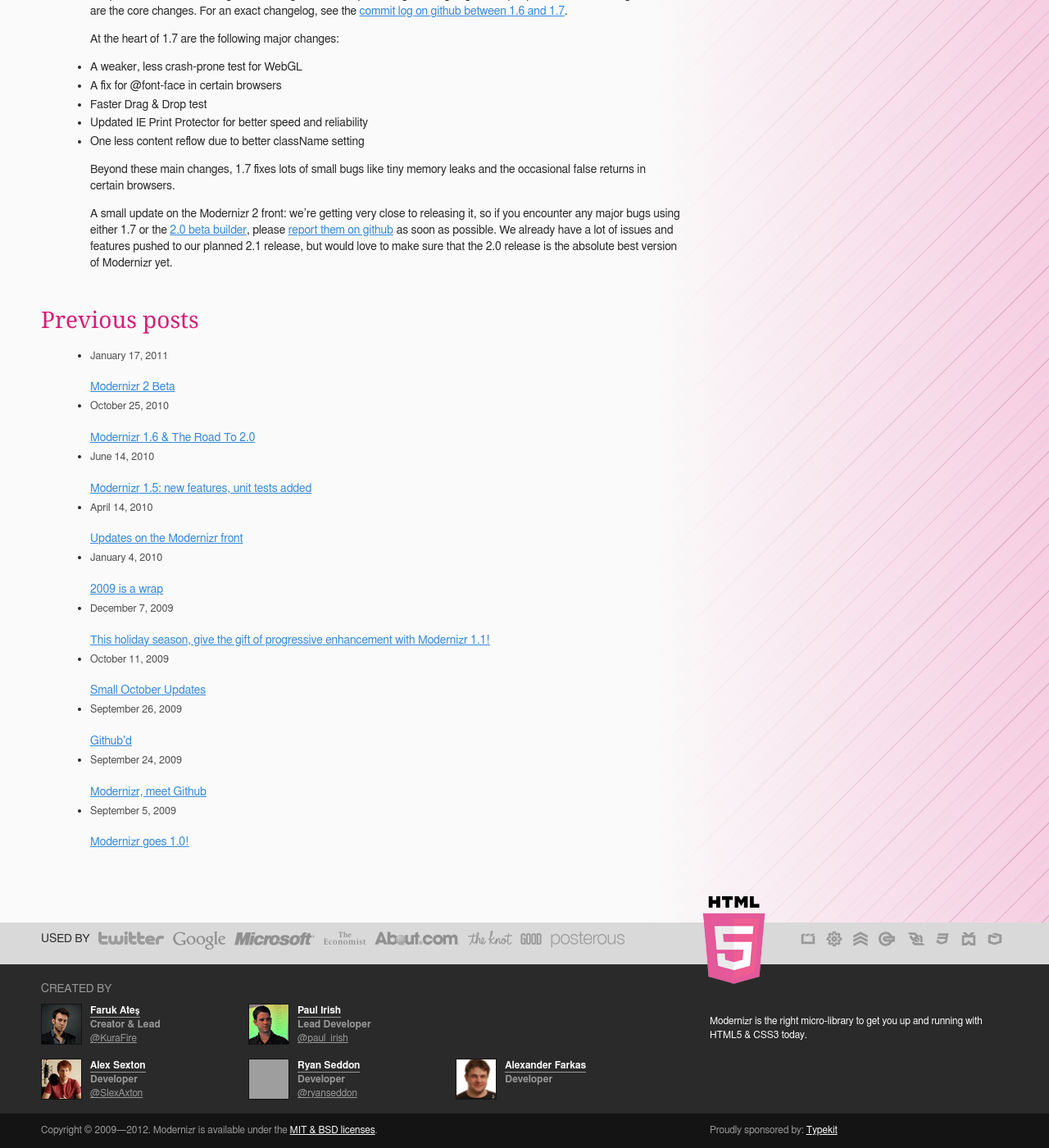
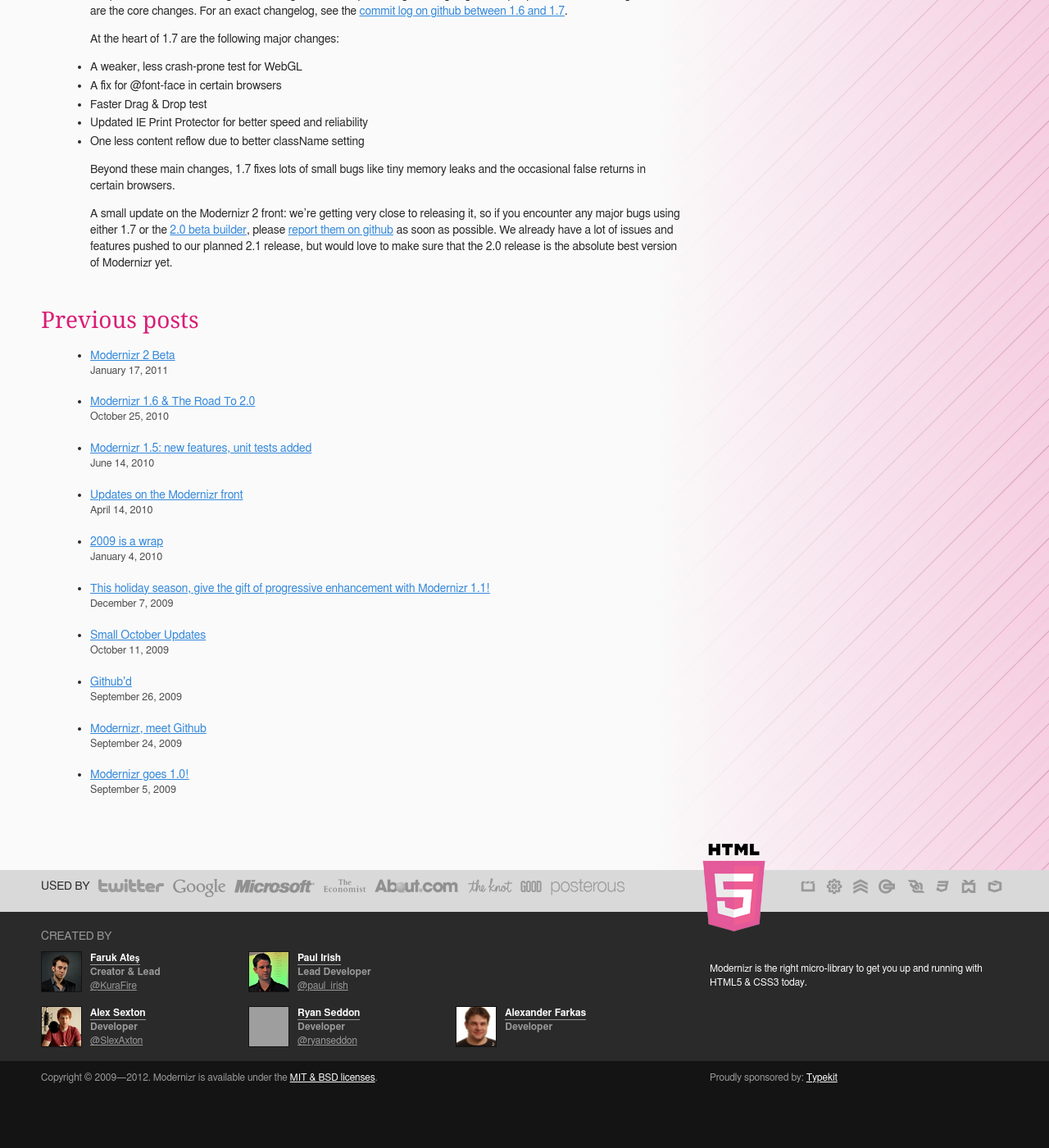
Before and after one commit to Modernizr/the-old-modernizr.com, a Jekyll site: the page built from news/index.html, in a window 1280 px wide and 1400 px high, scrolled down 4449 px. Shown: the whole window at 82% size. Built offline with Jekyll 4.4.1, drawn with Linux system fonts in a browser that asks for light colours; nearby versions of some CDN libraries; Markdown is read by kramdown in place of the engine named in the settings; after the commit the page ends 5785 px from its top, so only the background shows below that; grey boxes are pictures that could not be loaded.

Commit message:
Tweak again

```diff
--- a/news/index.html
+++ b/news/index.html
@@ -18,8 +18,8 @@
 			<article class="standalone">
 				<ul>
 			{% for post in site.posts offset:5 %}
-					<li><footer class="posted">{{ post.date | date:'%B %d, %Y' | replace:' 0',' ' }}</footer>
-					    <a href="{{ post.url }}">{{ post.title }}</a></li>
+					<li><a href="{{ post.url }}">{{ post.title }}</a>
+					<footer class="posted">{{ post.date | date:'%B %d, %Y' | replace:' 0',' ' }}</footer></li>
 			{% endfor %}
 				</ul>
 			</article>
```
